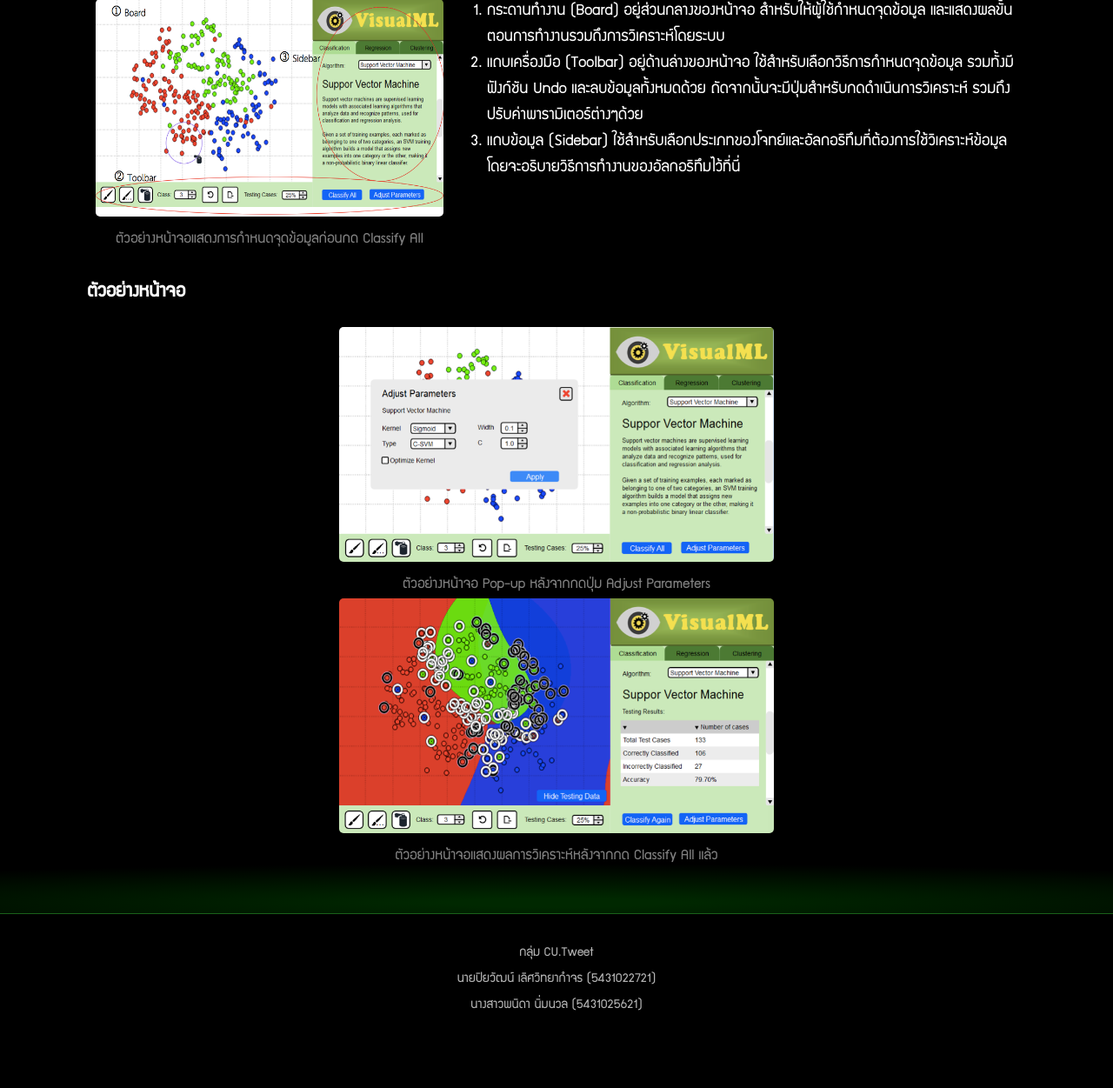
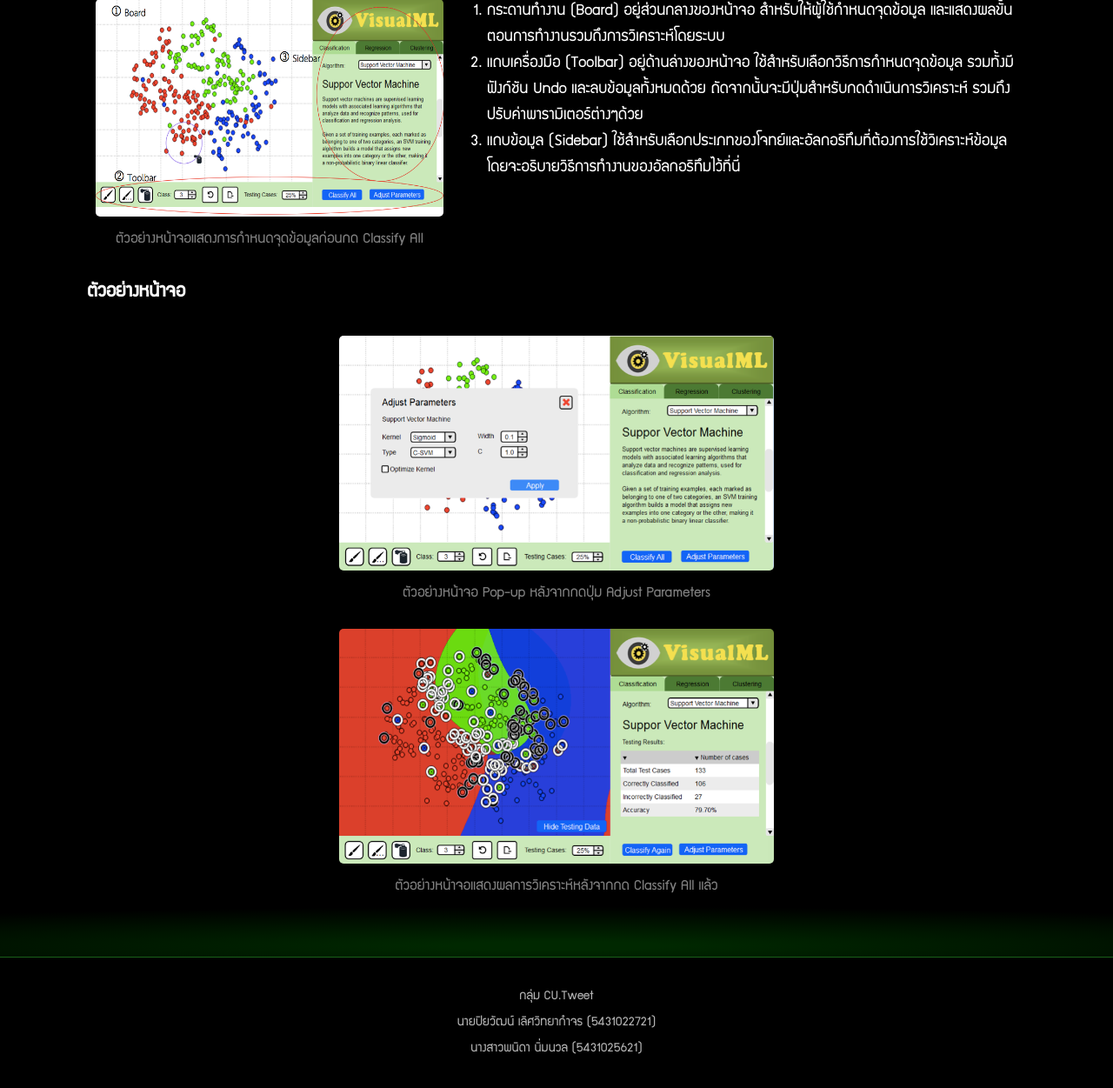
Before and after one commit to dugzzuli/visualML, a PHP site: page /about.html in a window 1280 px wide. Shown: the part 3881-5132 px from the top of the page at 87% size. Before the commit the page ends 5043 px from the top, so only its background shows below. Run offline with PHP 8.4, Linux system fonts and the light colour scheme; some web fonts are replaced.

Commit message:
change margin sample screen

```diff
--- a/About Page/style.css
+++ b/About Page/style.css
@@ -272,7 +272,7 @@ footer{
 
 .sampleImgBlock{
 	display: inline-block;
-	margin: 0px 30px 0px 30px;
+	margin: 10px 30px 15px 30px;
 }
 
 .sampleImgBlock span{
```
